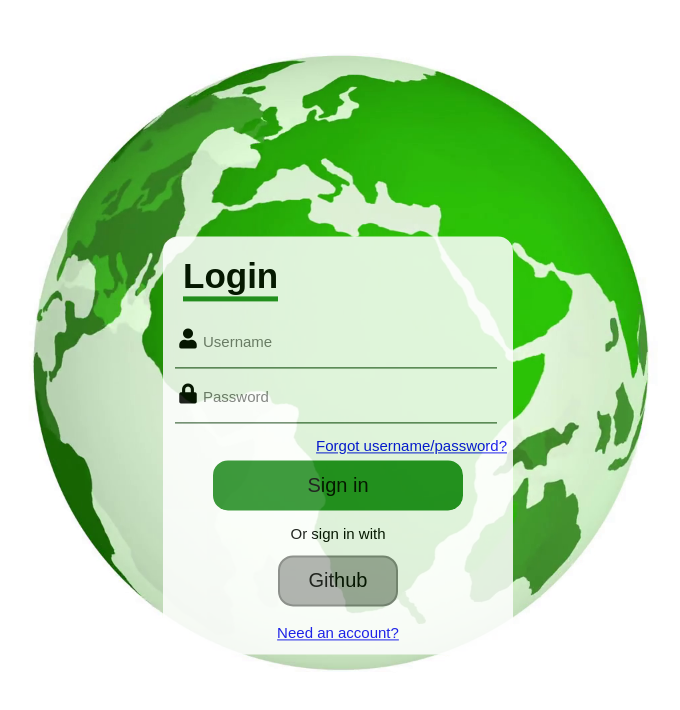
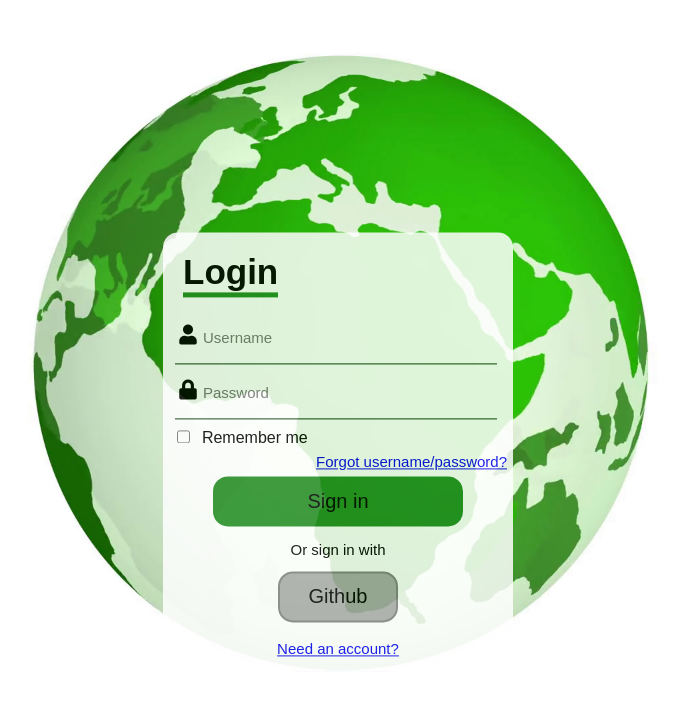
Before and after one commit to OneOneFour/ICHack19, a Flask app: page /login in a window 1280 px wide. Shown: the top 710 px of the page, without its empty margins (302-982 px from the left). Run offline with Flask 2, Linux system fonts and the light colour scheme; some libraries are stand-ins or nearby versions.

Commit message:
remember me added

```diff
--- a/backend/static/style.css
+++ b/backend/static/style.css
@@ -55,6 +55,9 @@ body{
     width: 80%;
     float: left;
     margin: 10px 10px;
+}
+.remember{
+    margin-left: 10px;
 }
 .btn{
     background-color: forestgreen;
--- a/backend/templates/login.html
+++ b/backend/templates/login.html
@@ -30,6 +30,10 @@
         <input type = "password" name = "password" placeholder = "Password" required = "required"/>
     </div>
 
+    <div class = "remember">
+        <label><input id="rememberme" name="rememberme" value="remember" type="checkbox" /> &nbsp;Remember me</label>
+    </div>
+
 
     <div class="text-right p-t-13 p-b-23">
 
```
